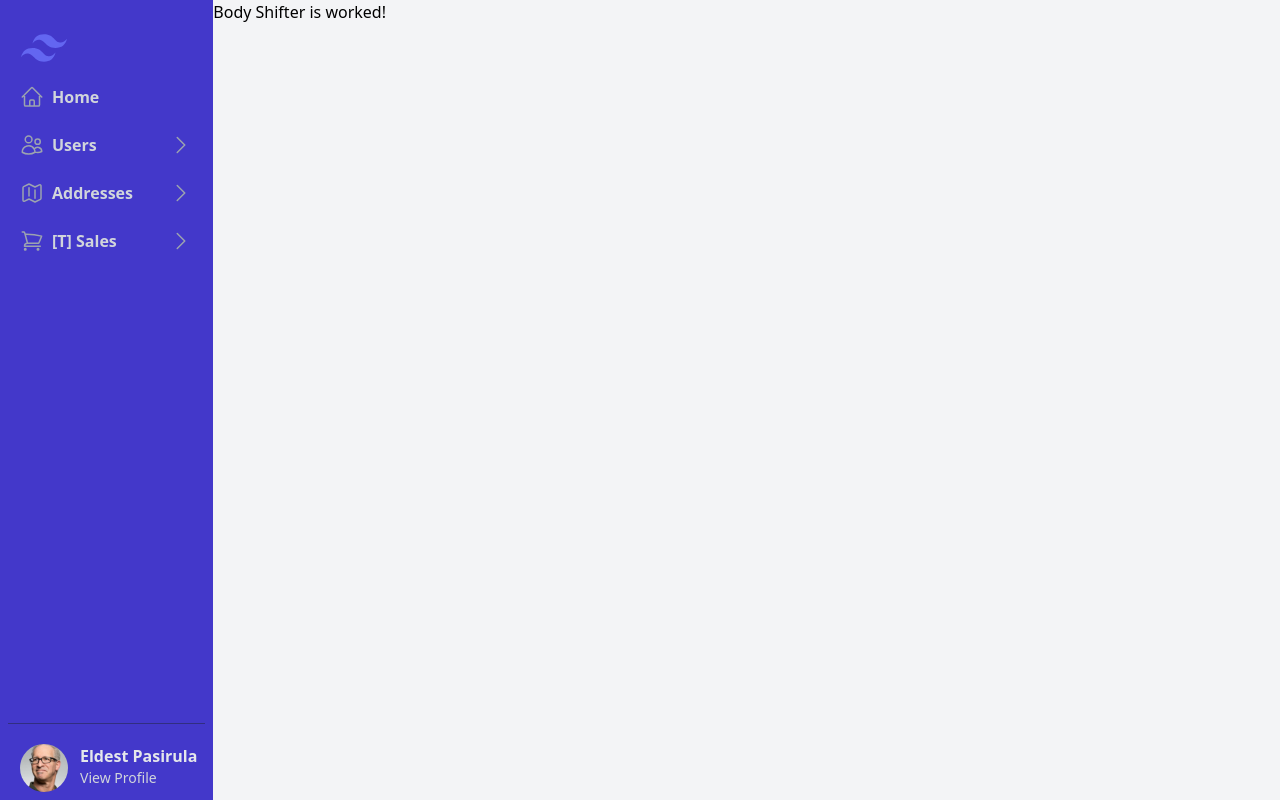
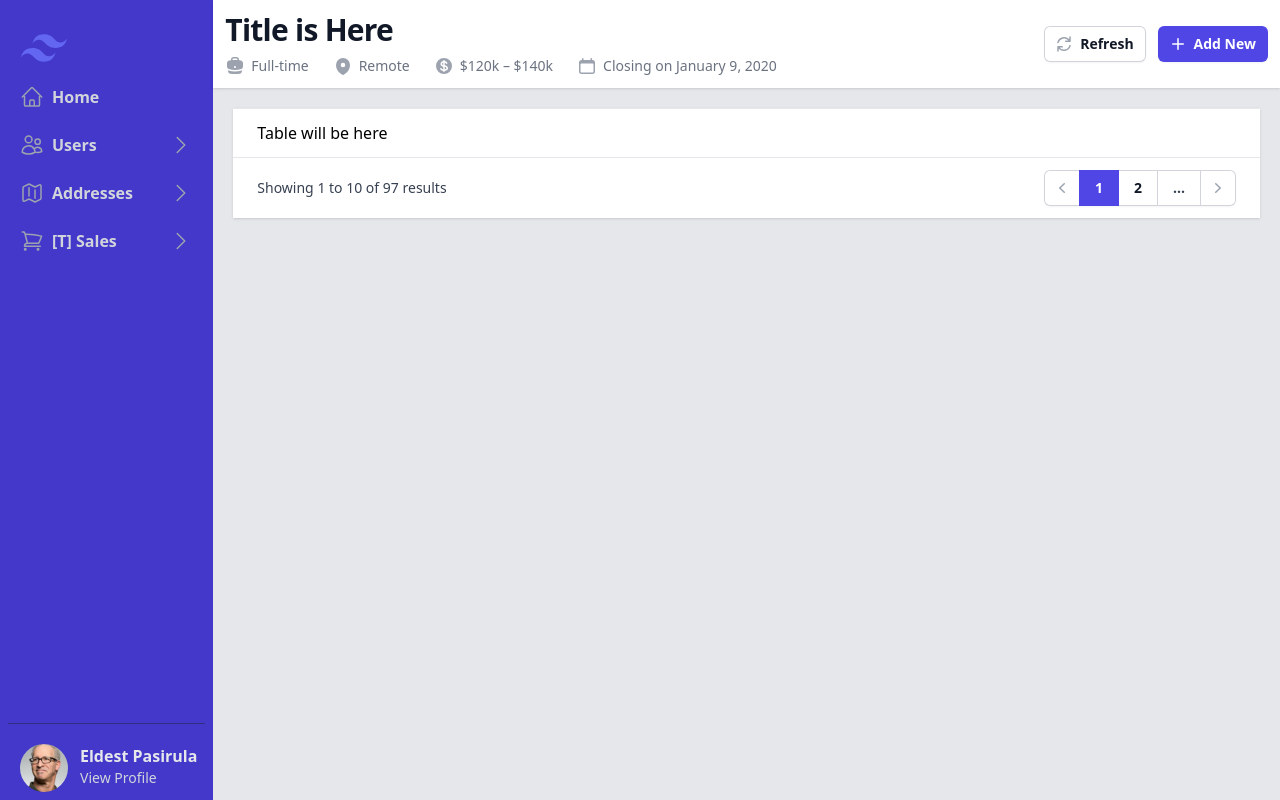
Before and after one commit to aknutman/next-groceries-sales, a Next.js app: page /s/system-master-user-list in a window 1280 px wide. Built offline with nearby package versions, Linux system fonts and the light colour scheme.

Commit message:
shifter body layout

```diff
--- a/components/full/shifter.tsx
+++ b/components/full/shifter.tsx
@@ -7,11 +7,11 @@ export default function Shifter(ShifterData: ShifterModel) {
   console.log("ShifterData: ", ShifterData);
 
   return (
-    <div className="flex flex-row h-full">
+    <div className="flex h-full flex-row">
       <div className="basis-1/6">
         <Sidebar />
       </div>
-      <div className="basis-5/6 bg-gray-100">
+      <div className="basis-5/6 bg-gray-200">
         <BodyShifter />
       </div>
     </div>
--- a/components/partial/body.shifter.tsx
+++ b/components/partial/body.shifter.tsx
@@ -1,3 +1,135 @@
+import {
+  BriefcaseIcon,
+  CalendarIcon,
+  ArrowPathIcon,
+  CurrencyDollarIcon,
+  MapPinIcon,
+  PlusIcon,
+  ChevronRightIcon,
+  ChevronLeftIcon,
+} from "@heroicons/react/20/solid";
+import React from "react";
+
 export default function BodyShifter() {
-  return <>Body Shifter is worked!</>;
+  return (
+    <>
+      <div className="bg-white p-3 shadow lg:flex lg:items-center lg:justify-between">
+        <div className="min-w-0 flex-1">
+          <h2 className="text-2xl font-bold leading-7 text-gray-900 sm:truncate sm:text-3xl sm:tracking-tight">
+            Title is Here
+          </h2>
+          <div className="mt-1 flex flex-col sm:mt-0 sm:flex-row sm:flex-wrap sm:space-x-6">
+            <div className="mt-2 flex items-center text-sm text-gray-500">
+              <BriefcaseIcon
+                className="mr-1.5 h-5 w-5 flex-shrink-0 text-gray-400"
+                aria-hidden="true"
+              />
+              Full-time
+            </div>
+            <div className="mt-2 flex items-center text-sm text-gray-500">
+              <MapPinIcon
+                className="mr-1.5 h-5 w-5 flex-shrink-0 text-gray-400"
+                aria-hidden="true"
+              />
+              Remote
+            </div>
+            <div className="mt-2 flex items-center text-sm text-gray-500">
+              <CurrencyDollarIcon
+                className="mr-1.5 h-5 w-5 flex-shrink-0 text-gray-400"
+                aria-hidden="true"
+              />
+              $120k &ndash; $140k
+            </div>
+            <div className="mt-2 flex items-center text-sm text-gray-500">
+              <CalendarIcon
+                className="mr-1.5 h-5 w-5 flex-shrink-0 text-gray-400"
+                aria-hidden="true"
+              />
+              Closing on January 9, 2020
+            </div>
+          </div>
+        </div>
+
+        <div className="mt-5 flex lg:mt-0 lg:ml-4">
+          <span className="hidden sm:block">
+            <button
+              type="button"
+              className="inline-flex items-center rounded-md bg-white px-3 py-2 text-sm font-semibold text-gray-900 shadow-sm ring-1 ring-inset ring-gray-300 hover:bg-gray-50"
+            >
+              <ArrowPathIcon
+                className="-ml-0.5 mr-1.5 h-5 w-5 text-gray-400"
+                aria-hidden="true"
+              />
+              Refresh
+            </button>
+          </span>
+
+          <span className="sm:ml-3">
+            <button
+              type="button"
+              className="inline-flex items-center rounded-md bg-indigo-600 px-3 py-2 text-sm font-semibold text-white shadow-sm hover:bg-indigo-500 focus-visible:outline focus-visible:outline-2 focus-visible:outline-offset-2 focus-visible:outline-indigo-600"
+            >
+              <PlusIcon className="-ml-0.5 mr-1.5 h-5 w-5" aria-hidden="true" />
+              Add New
+            </button>
+          </span>
+        </div>
+      </div>
+
+      <div className="m-5 shadow">
+        <div className="flex items-center justify-between border-t border-gray-200 bg-white px-4 py-3 sm:px-6">
+          Table will be here
+        </div>
+        <div className="flex items-center justify-between border-t border-gray-200 bg-white px-4 py-3 sm:px-6">
+          <div className="sm:flex sm:flex-1 sm:items-center sm:justify-between">
+            <div>
+              <p className="text-sm text-gray-700">
+                Showing <span className="font-medium">1</span> to{" "}
+                <span className="font-medium">10</span> of{" "}
+                <span className="font-medium">97</span> results
+              </p>
+            </div>
+            <div>
+              <nav
+                className="isolate inline-flex -space-x-px rounded-md shadow-sm"
+                aria-label="Pagination"
+              >
+                <a
+                  href="#"
+                  className="relative inline-flex items-center rounded-l-md px-2 py-2 text-gray-400 ring-1 ring-inset ring-gray-300 hover:bg-gray-50 focus:z-20 focus:outline-offset-0"
+                >
+                  <span className="sr-only">Previous</span>
+                  <ChevronLeftIcon className="h-5 w-5" aria-hidden="true" />
+                </a>
+                {/* Current: "z-10 bg-indigo-600 text-white focus-visible:outline focus-visible:outline-2 focus-visible:outline-offset-2 focus-visible:outline-indigo-600", Default: "text-gray-900 ring-1 ring-inset ring-gray-300 hover:bg-gray-50 focus:outline-offset-0" */}
+                <a
+                  href="#"
+                  aria-current="page"
+                  className="relative z-10 inline-flex items-center bg-indigo-600 px-4 py-2 text-sm font-semibold text-white focus:z-20 focus-visible:outline focus-visible:outline-2 focus-visible:outline-offset-2 focus-visible:outline-indigo-600"
+                >
+                  1
+                </a>
+                <a
+                  href="#"
+                  className="relative inline-flex items-center px-4 py-2 text-sm font-semibold text-gray-900 ring-1 ring-inset ring-gray-300 hover:bg-gray-50 focus:z-20 focus:outline-offset-0"
+                >
+                  2
+                </a>
+                <span className="relative inline-flex items-center px-4 py-2 text-sm font-semibold text-gray-700 ring-1 ring-inset ring-gray-300 focus:outline-offset-0">
+                  ...
+                </span>
+                <a
+                  href="#"
+                  className="relative inline-flex items-center rounded-r-md px-2 py-2 text-gray-400 ring-1 ring-inset ring-gray-300 hover:bg-gray-50 focus:z-20 focus:outline-offset-0"
+                >
+                  <span className="sr-only">Next</span>
+                  <ChevronRightIcon className="h-5 w-5" aria-hidden="true" />
+                </a>
+              </nav>
+            </div>
+          </div>
+        </div>
+      </div>
+    </>
+  );
 }
```
